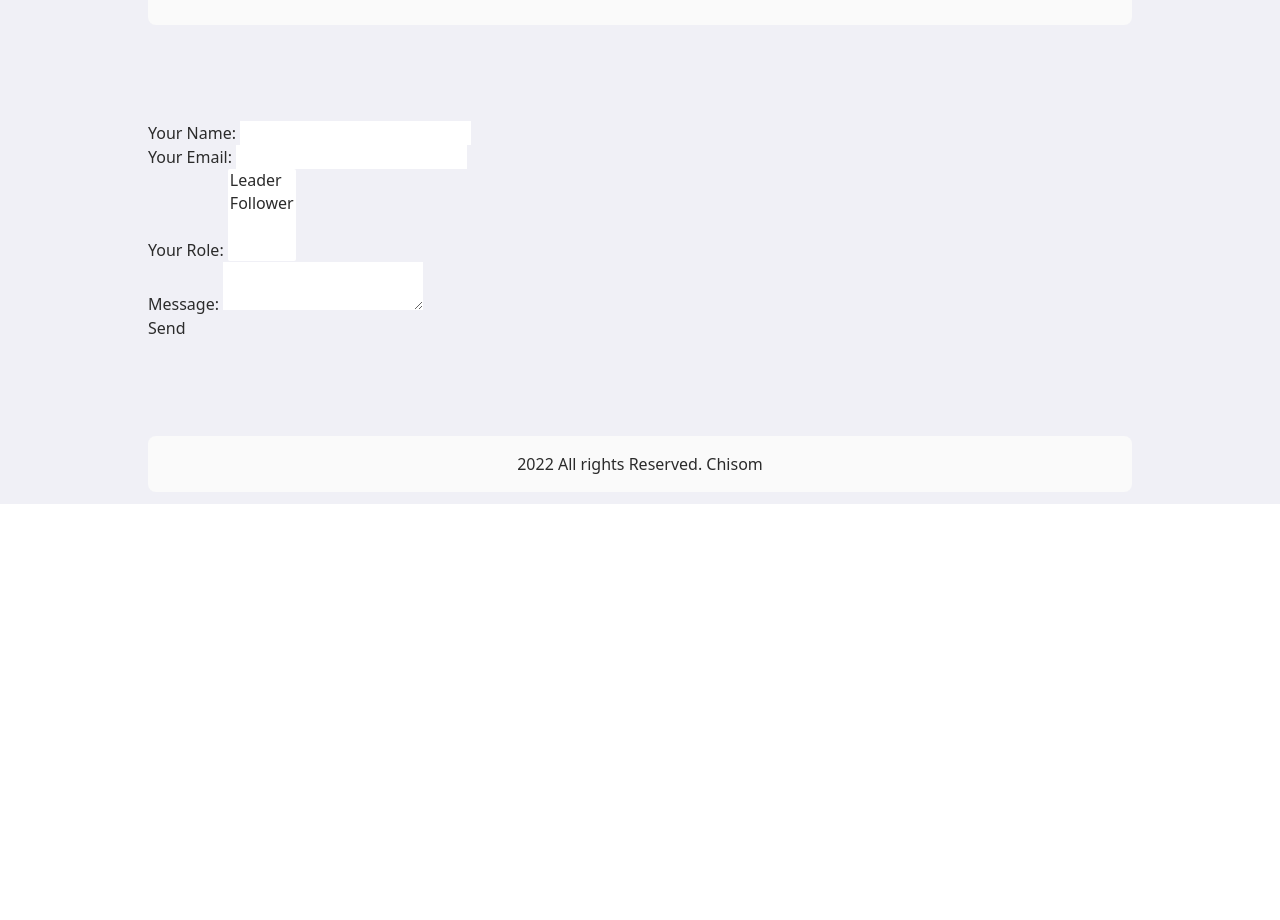
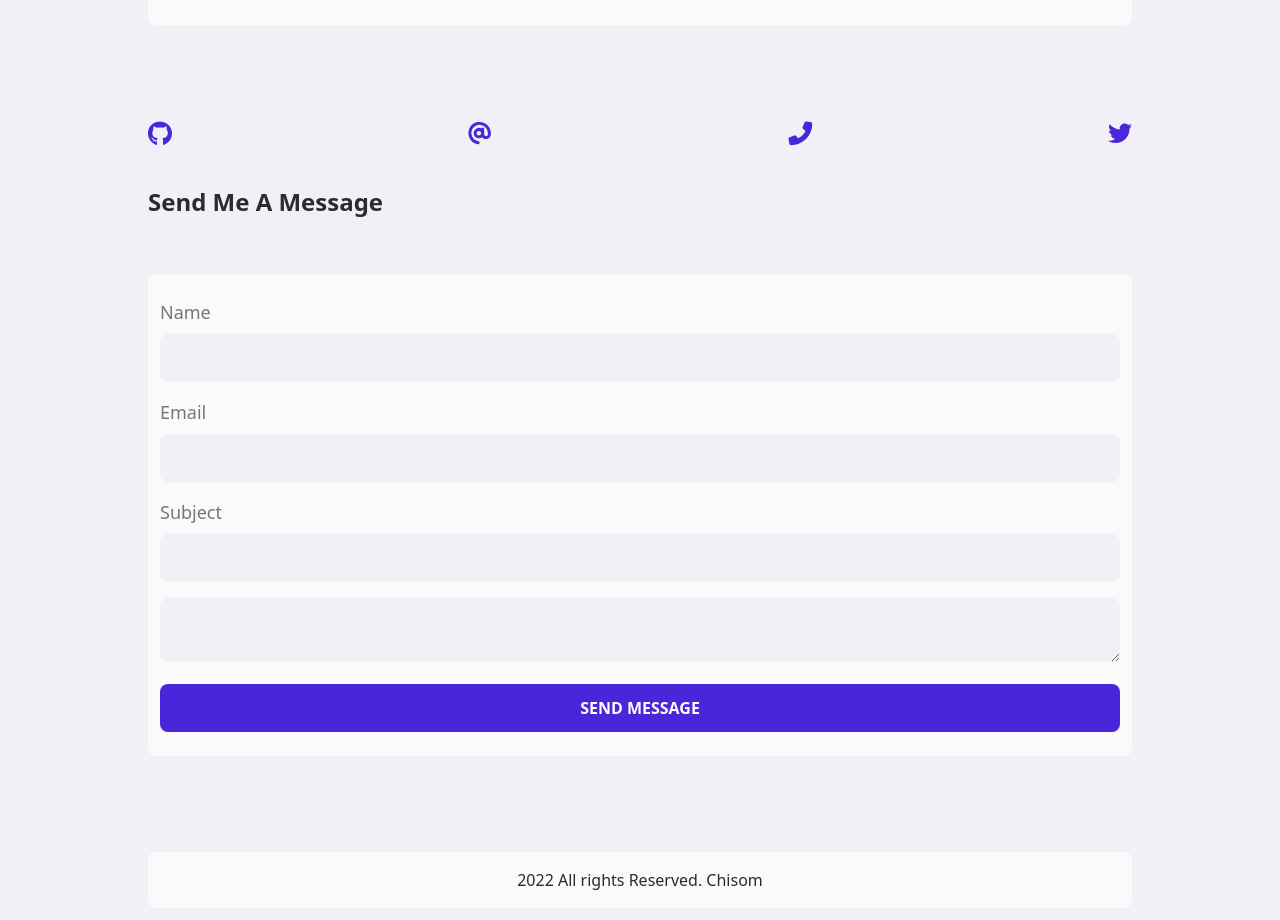
Before and after one commit to chisomgbata/portfolio, a Nuxt app: page / in a window 1280 px wide. Shown: the part 1780-2700 px from the top of the page. Before the commit the page ends 2284 px from the top, so only its background shows below. Built offline with nearby package versions, Linux system fonts and the light colour scheme.

Commit message:
netlify-form test v3

```diff
--- a/components/contact.vue
+++ b/components/contact.vue
@@ -1,51 +1,63 @@
 <template>
-  <!-- <div>
+  <div>
     <div class="flex justify-between">
       <img src="/icons/github.svg" alt="Github" />
       <img src="/icons/mail.svg" alt="Email" />
       <img src="/icons/phone.svg" alt="Phone" />
       <img src="/icons/twitter.svg" alt="Twitter" />
     </div>
-    <form  class="mt-10" data-netlify="true" method="post">
+    <form class="mt-10" @submit.prevent="handleSubmit">
       <h2 class="font-bold text-2xl">Send Me A Message</h2>
       <div class="bg-white rounded-lg px-3 py-6 flex flex-col gap-4 mt-14">
         <Cinput name="name" label="Name" type="text" />
         <Cinput name="email" label="Email" type="email" />
         <Cinput name="subject" label="Subject" type="text" />
         <Ctextbox />
-        <button type="submit"
+        <button
+          type="submit"
           class="bg-primary rounded-lg uppercase font-semibold py-3 text-center text-white"
         >
           Send Message
         </button>
       </div>
     </form>
-  </div> -->
-  <form name="contact" method="POST" netlify>
-    <p>
-      <label>Your Name: <input type="text" name="name" /></label>
-    </p>
-    <p>
-      <label>Your Email: <input type="email" name="email" /></label>
-    </p>
-    <p>
-      <label
-        >Your Role:
-        <select name="role[]" multiple>
-          <option value="leader">Leader</option>
-          <option value="follower">Follower</option>
-        </select></label
-      >
-    </p>
-    <p>
-      <label>Message: <textarea name="message"></textarea></label>
-    </p>
-    <p>
-      <button type="submit">Send</button>
-    </p>
-  </form>
+  </div>
 </template>
 
-<script setup lang="ts"></script>
+<script setup lang="ts">
+  function encode(data) {
+    return Object.keys(data)
+      .map(
+        (key) => encodeURIComponent(key) + "=" + encodeURIComponent(data[key])
+      )
+      .join("&");
+  }
+  const formData = {
+    name: "Chisom",
+    email: "chisomgbata@gmail.com",
+    subject: "Test Mail To see how things works out",
+    body: "Hello from the other side, I must have seen that I have changed to tell you I am sorry for breaking your heart but when you call I am not really tell you apart anymore oahh oahhh",
+  };
+
+  function handleSubmit() {
+    // Must post to a path not handled by the SSR.
+    // Path must exist
+    fetch("/contact", {
+      method: "POST",
+      headers: {
+        "Content-Type": "application/x-www-form-urlencoded",
+      },
+      body: encode({
+        "form-name": "contact-form",
+        ...formData,
+      }),
+    })
+      .then(() => alert("Success!"))
+      .catch((err) => alert(`Error: %s, ${err}`))
+      .finally(() => {
+        console.log("formData: %s", JSON.stringify(formData));
+      });
+  }
+</script>
 
 <style scoped></style>
```
Also changed, not shown: public/contact.html (added, +32 -0 lines).
